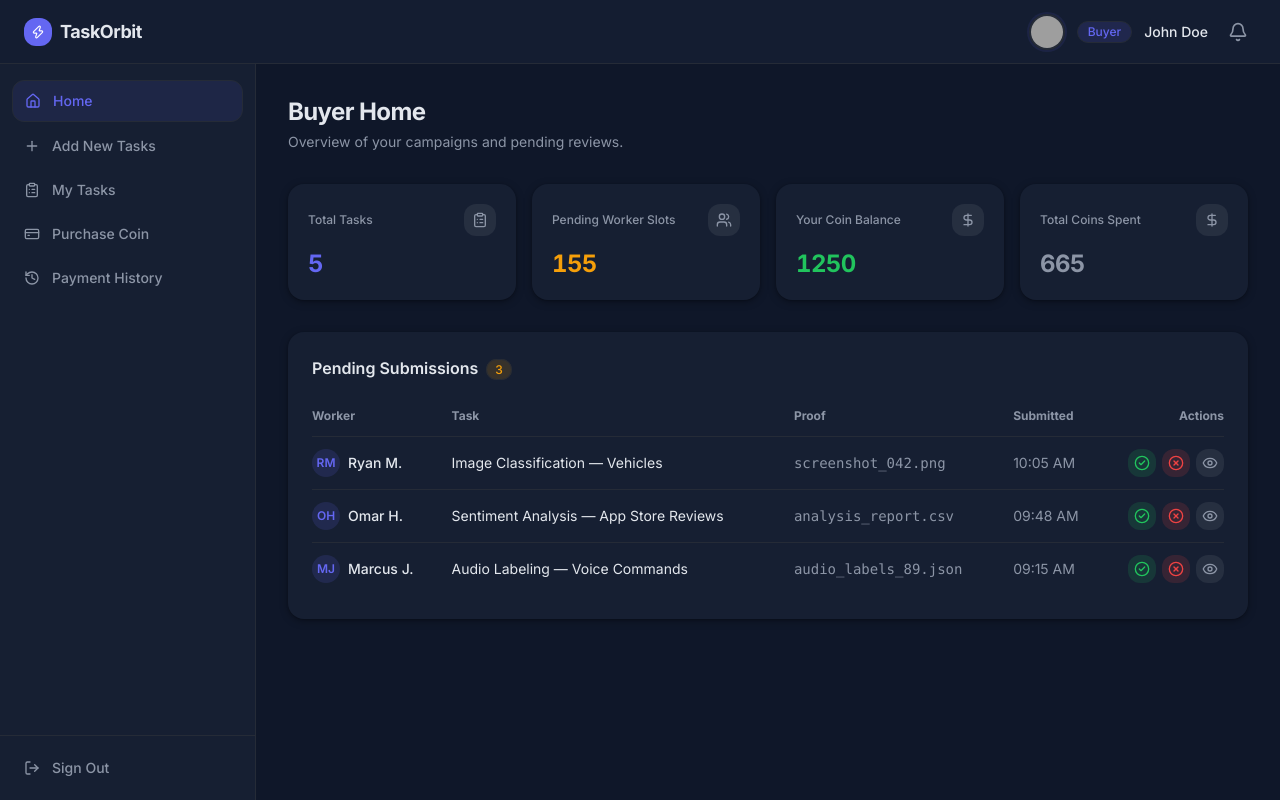
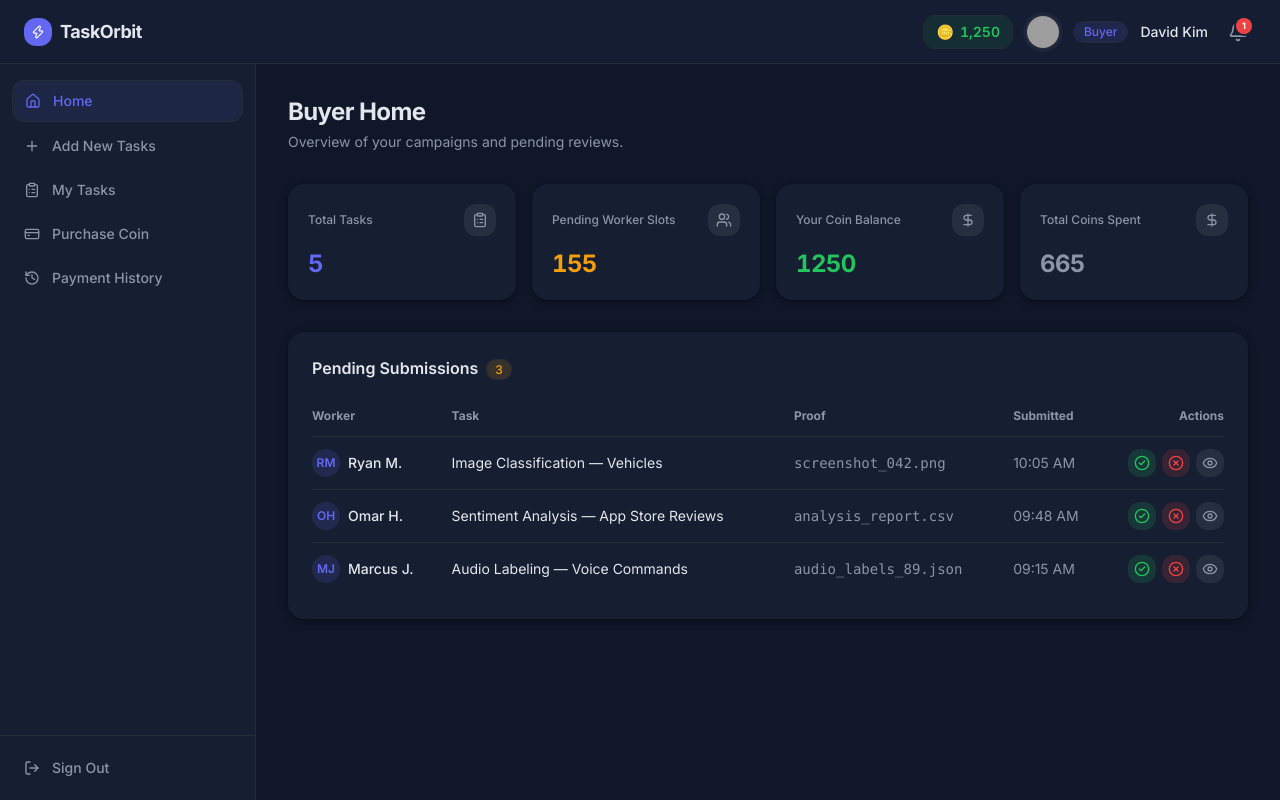
Before and after one commit to thetakibkhan/microtask-client, a React (Vite) app: page /buyer in a window 1280 px wide. Built offline with nearby package versions, Linux system fonts and the light colour scheme; no server answers; sample sign-in values are in the browser's storage; grey boxes are pictures that could not be loaded.

Commit message:
feat: wire notifications into BuyerDashboard (approve/reject submission triggers notification)

```diff
--- a/src/pages/BuyerDashboard.tsx
+++ b/src/pages/BuyerDashboard.tsx
@@ -6,8 +6,11 @@ import MyTasks from '@/pages/buyer/MyTasks'
 import PurchaseCoin from '@/pages/buyer/PurchaseCoin'
 import PaymentHistory from '@/pages/buyer/PaymentHistory'
 import { mockTasks, mockSubmissions, mockPayments, INITIAL_COIN_BALANCE } from '@/mocks/buyer'
+import { mockNotifications, makeSubmissionApprovedNotification, makeSubmissionRejectedNotification, MOCK_BUYER_EMAIL } from '@/mocks/notifications'
 import { PaymentType, SubmissionStatus } from '@/types'
-import type { BuyerTaskFull, WorkerSubmission, PaymentRecord, CoinPackage } from '@/types'
+import type { BuyerTaskFull, WorkerSubmission, PaymentRecord, CoinPackage, AppNotification } from '@/types'
+
+const BUYER_NAME = 'David Kim'
 
 const BuyerDashboardPage = () => {
   const [activePage, setActivePage] = useState(0)
@@ -15,6 +18,17 @@ const BuyerDashboardPage = () => {
   const [submissions, setSubmissions] = useState<WorkerSubmission[]>(mockSubmissions)
   const [payments, setPayments] = useState<PaymentRecord[]>(mockPayments)
   const [coinBalance, setCoinBalance] = useState(INITIAL_COIN_BALANCE)
+  const [notifications, setNotifications] = useState<AppNotification[]>(
+    mockNotifications.filter((n) => n.toEmail === MOCK_BUYER_EMAIL)
+  )
+
+  const addNotification = (n: AppNotification) => {
+    setNotifications((prev) => [n, ...prev])
+  }
+
+  const handleMarkAllRead = () => {
+    setNotifications((prev) => prev.map((n) => ({ ...n, read: true })))
+  }
 
   const handleTaskCreated = (task: BuyerTaskFull) => {
     const cost = task.requiredWorkers * task.payableAmount
@@ -30,7 +44,6 @@ const BuyerDashboardPage = () => {
       date: new Date().toISOString().split('T')[0],
     }
     setPayments((prev) => [record, ...prev])
-
     setActivePage(2)
   }
 
@@ -60,15 +73,27 @@ const BuyerDashboardPage = () => {
   }
 
   const handleApprove = (submissionId: string) => {
+    const sub = submissions.find((s) => s.id === submissionId)
     setSubmissions((prev) =>
       prev.map((s) => (s.id === submissionId ? { ...s, status: SubmissionStatus.Approved } : s)),
     )
+    if (sub) {
+      addNotification(
+        makeSubmissionApprovedNotification(sub.taskId, BUYER_NAME, 0, sub.workerEmail)
+      )
+    }
   }
 
   const handleReject = (submissionId: string) => {
+    const sub = submissions.find((s) => s.id === submissionId)
     setSubmissions((prev) =>
       prev.map((s) => (s.id === submissionId ? { ...s, status: SubmissionStatus.Rejected } : s)),
     )
+    if (sub) {
+      addNotification(
+        makeSubmissionRejectedNotification(sub.taskId, BUYER_NAME, sub.workerEmail)
+      )
+    }
   }
 
   const handlePurchase = (pkg: CoinPackage) => {
@@ -119,6 +144,10 @@ const BuyerDashboardPage = () => {
       role="buyer"
       activeIndex={activePage}
       onNavigate={setActivePage}
+      notifications={notifications}
+      onMarkAllRead={handleMarkAllRead}
+      coinBalance={coinBalance}
+      userName={BUYER_NAME}
     >
       {pages[activePage]}
     </DashboardLayout>
```
